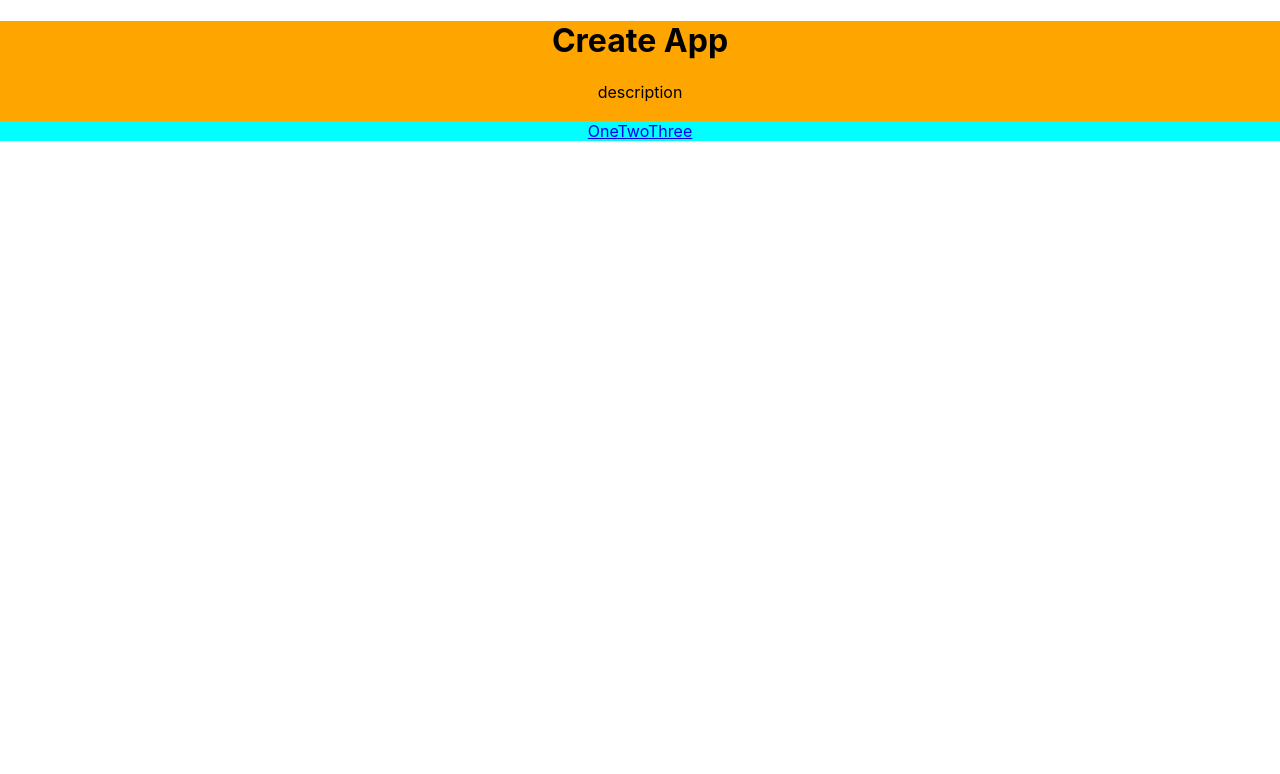
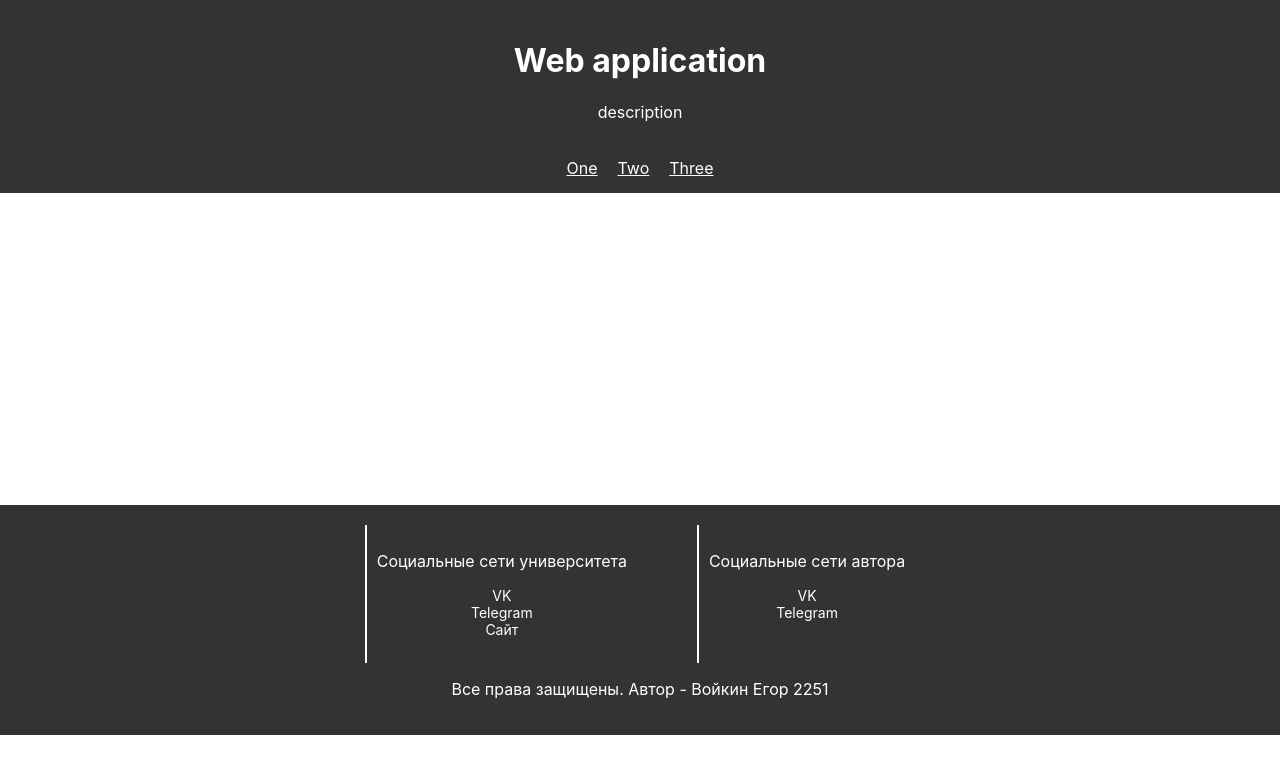
Before and after one commit to voykinEgor/reactjs, a React (Create React App) app in the folder my-app/: page / in a window 1280 px wide. Shown: the top 774 px of the page. Built offline with nearby package versions, Linux system fonts and the light colour scheme.

Commit message:
Fill header, footer

```diff
--- a/my-app/src/App.js
+++ b/my-app/src/App.js
@@ -1,12 +1,16 @@
 import logo from './logo.svg';
 import './App.css';
 import Header from './components/header/Header.jsx';
+import About from './components/about/About.jsx';
+import Footer from './components/footer/Footer.jsx';
+
 
 function App() {
   return (
     <div className="App">
         <Header></Header>
-
+        <About></About>
+        <Footer></Footer>
     </div>
   );
 }
--- a/my-app/src/components/about/About.jsx
+++ b/my-app/src/components/about/About.jsx
@@ -1,5 +1,11 @@
 import styles from './About.module.scss'
 
 const About = () => {
+    return (
+        <div className={styles.about}>
 
+        </div>
+    )
 }
+
+export default About;
--- a/my-app/src/components/about/About.module.scss
+++ b/my-app/src/components/about/About.module.scss
@@ -0,0 +1,4 @@
+.about {
+    padding: 20px;
+    min-height: 34vh;
+}
--- a/my-app/src/components/footer/Footer.jsx
+++ b/my-app/src/components/footer/Footer.jsx
@@ -1,5 +1,30 @@
 import styles from './Footer.module.scss'
 
 const Footer = () =>{
+    return (
+        <div>
+            <footer className={styles.footer}>
+                <div className={styles.footer_links}>
+                    <div className={styles.footer_box}>
+                        <p>Социальные сети университета</p>
+                        <a href="https://vk.com/unidubna_official">VK</a>
+                        <a href="https://t.me/unidubna_official">Telegram</a>
+                        <a href="https://new2.uni-dubna.ru/">Сайт</a>
+                    </div>
+                    <div className={styles.footer_box}>
+                        <p>Социальные сети автора</p>
+                        <a href="https://vk.com/ku_kezh">VK</a>
+                        <a href="https://t.me/kukezh">Telegram</a>
+                        <p></p>
+                    </div>
 
+                </div>
+                <div classname={styles.footer_author}>
+                        <p>Все права защищены. Автор - Войкин Егор 2251</p>
+                </div>
+            </footer>
+        </div>
+    )
 }
+
+export default Footer;
--- a/my-app/src/components/footer/Footer.module.scss
+++ b/my-app/src/components/footer/Footer.module.scss
@@ -0,0 +1,34 @@
+.footer{
+    background-color: #333;
+    color: #fff;
+    display:flex;
+    flex-direction: column;
+    justify-content: center;
+    padding:20px;
+}
+.footer_links{
+    display:flex;
+    flex-direction: row;
+    justify-content: center;
+}
+.footer_box{
+    border-left: 2px solid white;
+    display:flex;
+    flex-direction: column;
+    padding: 10px;
+    margin:0px 30px;
+}
+.footer_box a{
+    text-decoration: none;
+    color:rgb(255, 255, 255);
+    font-size: 14px;
+}
+.footer_author{
+    display:flex;
+    justify-content: center;
+    padding-top: 10px;
+}
+.footer_author p{
+    color:black;
+    font-size: 14px;
+}
--- a/my-app/src/components/header/Header.jsx
+++ b/my-app/src/components/header/Header.jsx
@@ -5,7 +5,7 @@ const Header = () => {
         <div>
             <header className={styles.header}>
                 <h1>
-                    Create App
+                    Web application
                 </h1>
                 <p>description</p>
             </header>
--- a/my-app/src/components/header/Header.module.scss
+++ b/my-app/src/components/header/Header.module.scss
@@ -1,8 +1,18 @@
 .header{
-    background-color: orange;
-    min-height: 100px;
+    background-color: #333;
+    color: #fff;
+    padding: 20px;
+    text-align: center;
 }
 
 .nav{
-    background-color: aqua;
+    background-color: #333;
+    color: #fff;
+    text-align: center;
+    padding-bottom: 15px;
 }
+
+.nav a{
+    padding: 10px;
+    color:#fff;
+}
```
